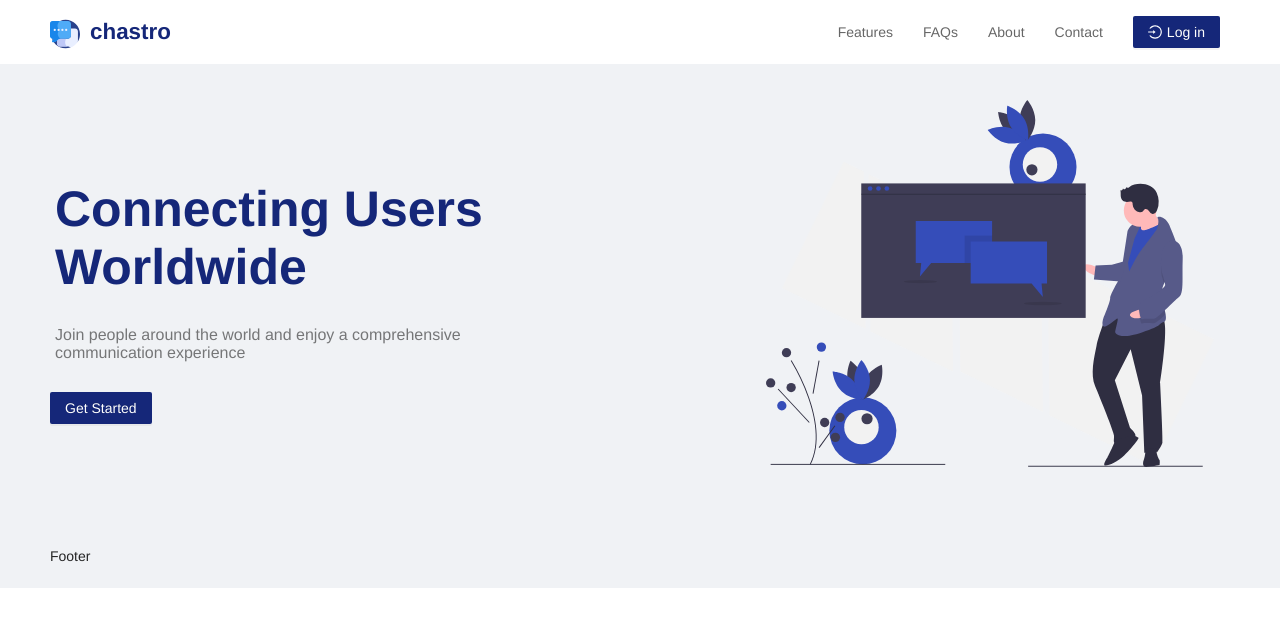
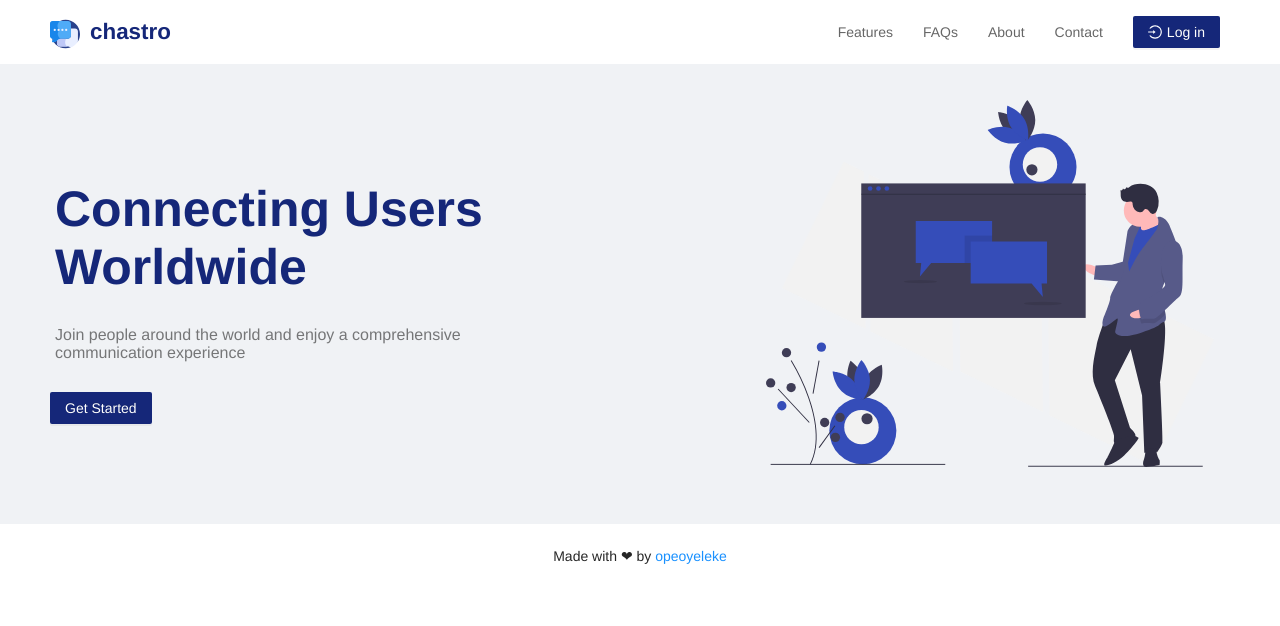
Before and after one commit to opeoyeleke/chastro, a React (Create React App) app: page / in a window 1280 px wide. Shown: the top 626 px of the page. Built offline with nearby package versions, Linux system fonts and the light colour scheme; no server answers.

Commit message:
set up firebase

```diff
--- a/src/App.tsx
+++ b/src/App.tsx
@@ -6,6 +6,7 @@ import "./App.css";
 import Landing from "./components/Landing/Landing";
 import Login from "./components/Login/Login";
 import Register from "./components/Register/Register";
+import Dashboard from "./components/Dashboard";
 
 type FirebaseUserState = firebase.User | null;
 
@@ -29,6 +30,7 @@ const App: FC = () => {
         <Route exact path="/" component={Landing} />
         <Route exact path="/login" component={Login} />
         <Route exact path="/register" component={Register} />
+        <Route exact path="/dashboard" component={Dashboard} />
       </Switch>
     </div>
   );
--- /dev/null
+++ b/src/components/Dashboard/dashboard.scss
@@ -0,0 +1,12 @@
+@media (max-width: 992px,) {
+}
+
+@media (min-width: 993px,) {
+  .sidebar {
+    background-color: lightcoral;
+  }
+
+  .sidebar.main {
+    background-color: lightseagreen;
+  }
+}
--- /dev/null
+++ b/src/components/Dashboard/index.tsx
@@ -0,0 +1,28 @@
+import React, { FC } from "react";
+import { Layout } from "antd";
+
+import "./dashboard.scss";
+
+const { Header, Footer, Sider, Content } = Layout;
+
+const Dashboard: FC = () => {
+  return (
+    <Layout>
+      <Sider className="sidebar main">Sider</Sider>
+      <Layout>
+        <Header>Main</Header>
+
+        <Layout>
+          <Sider className="sidebar">Sider</Sider>
+          <Layout>
+            <Header>Header</Header>
+            <Content>Content</Content>
+            <Footer>Footer</Footer>
+          </Layout>
+        </Layout>
+      </Layout>
+    </Layout>
+  );
+};
+
+export default Dashboard;
--- a/src/components/Landing/Landing.scss
+++ b/src/components/Landing/Landing.scss
@@ -182,3 +182,8 @@ a {
     border: $pry_color;
   }
 }
+
+.ant-layout-footer {
+  background-color: white;
+  text-align: center;
+}
--- a/src/components/Landing/Landing.tsx
+++ b/src/components/Landing/Landing.tsx
@@ -6,7 +6,7 @@ import { LoginOutlined } from "@ant-design/icons";
 
 import Hamburger from "hamburger-react";
 
-import "./Landing.scss";
+import "./landing.scss";
 import Logo from "./../../assets/logo.svg";
 import Chatting from "./../../assets/chatting.svg";
 
@@ -79,7 +79,9 @@ const Landing: FC = () => {
         </div>
       </Content>
 
-      <Footer>Footer</Footer>
+      <Footer>
+        Made with ❤ by <a href="https://github.com/opeoyeleke/">opeoyeleke</a>
+      </Footer>
     </Layout>
   );
 };
--- a/src/components/Register/Register.tsx
+++ b/src/components/Register/Register.tsx
@@ -4,7 +4,7 @@ import { Form, Input, Tooltip, Checkbox, Button } from "antd";
 import { QuestionCircleOutlined } from "@ant-design/icons";
 import { signInWithGoogle } from "../../firebase/firebase.utils";
 
-import "./Register.scss";
+import "./register.scss";
 import Logo from "./../../assets/logo.svg";
 
 const formItemLayout = {
```
